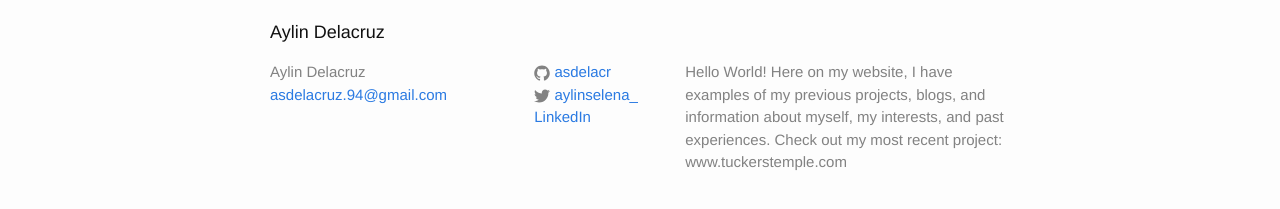
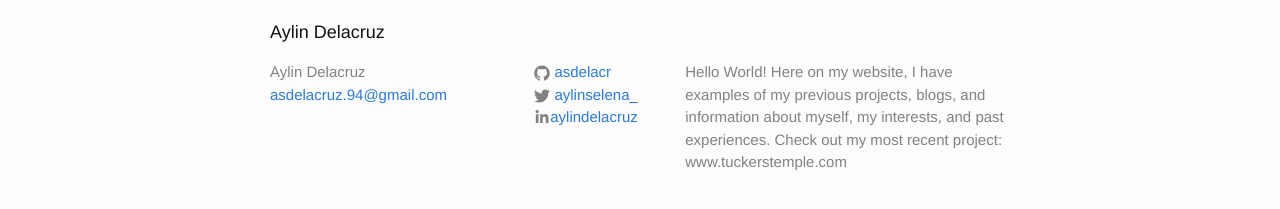
Before and after one commit to asdelacr/asdelacr.github.io, a Jekyll site: the page built from index.html, in a window 1280 px wide. Shown: the part 417-626 px from the top of the page. Built offline with Jekyll 4.4.1, drawn with Linux system fonts in a browser that asks for light colours.

Commit message:
one more time with linkedin
add icon

```diff
--- a/_includes/footer.html
+++ b/_includes/footer.html
@@ -28,11 +28,17 @@
 
           {% if site.linkedin_username %}
           <li>
+            {% include icon-linkedin.html username=site.linkedin_username %}
+          </li>
+          {% endif %}
+
+          <!--{% if site.linkedin_username %}
+          <li>
             <a href="https://linkedin.com/in/{{ site.linkedin_username }}">
       <i class="fa fa-linkedin"></i> LinkedIn
     </a>
           </li>
-          {% endif %}
+          {% endif %}-->
         </ul>
       </div>
 
--- /dev/null
+++ b/_includes/icon-linkedin.html
@@ -0,0 +1 @@
+<a href="https://linkedin.com/{{ include.username }}"><span class="icon icon--linkedin">{% include icon-linkedin.svg %}</span><span class="username">{{ include.username }}</span></a>
```
Also changed, not shown: _includes/icon-linkedin.svg (added).
